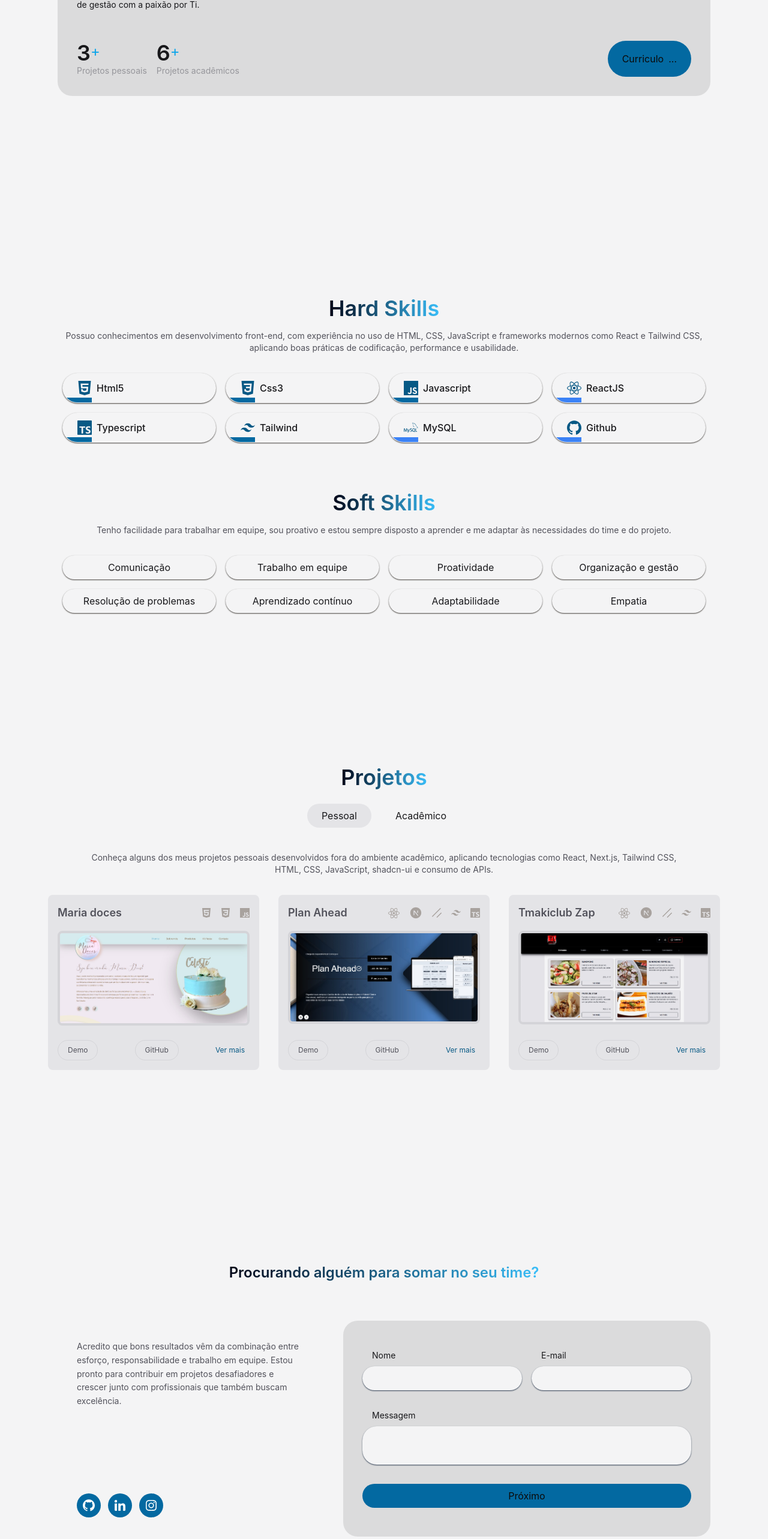
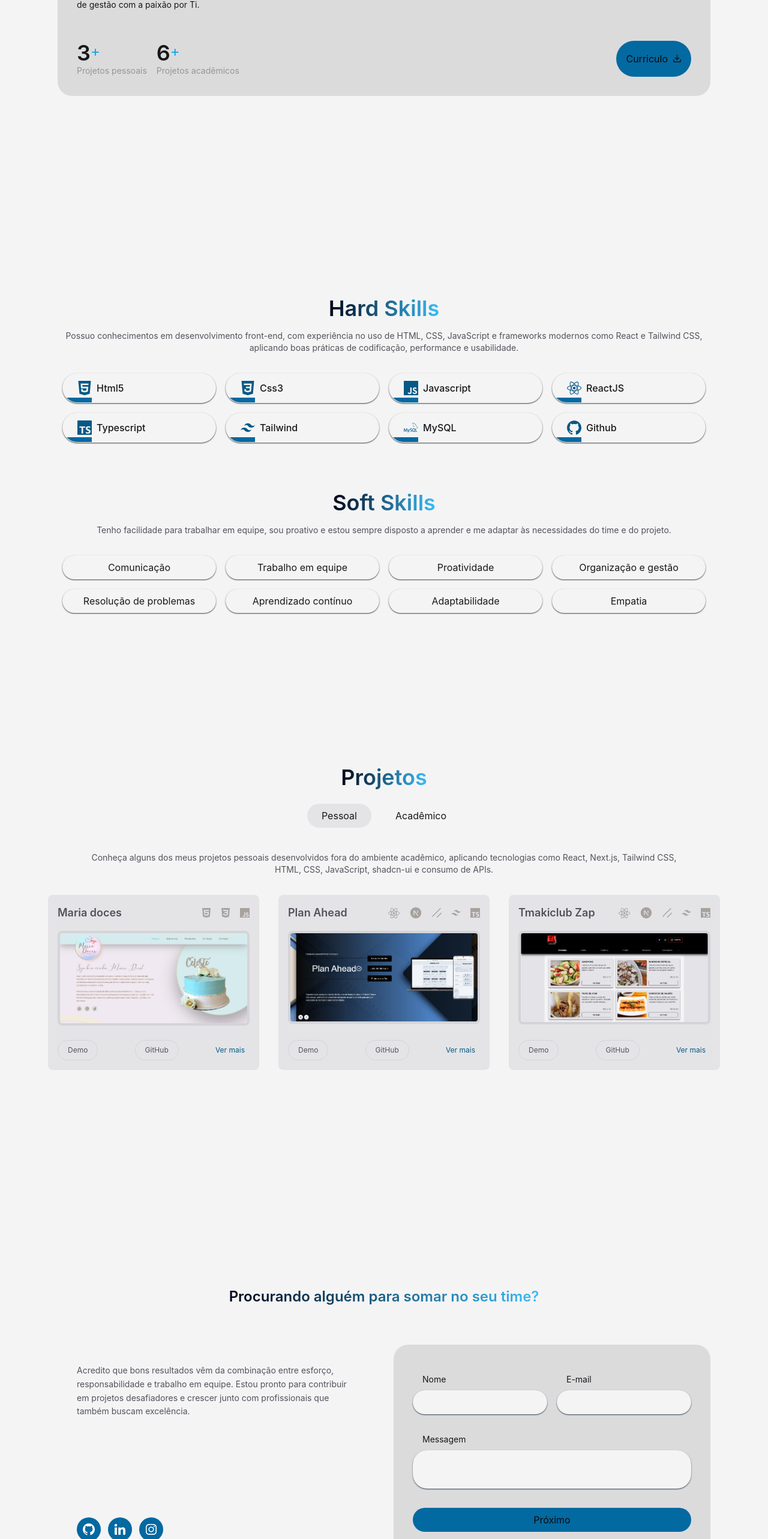
Before and after one commit to walacer72/portfolio-walace, a Next.js app: page / in a window 1280 px wide. Shown: the part 1258-3824 px from the top of the page at 60% size. Built offline with nearby package versions, Linux system fonts and the light colour scheme.

Commit message:
api para recebimento email na ara contact e button pra baixar cv pra recrutador

```diff
--- a/src/components/Contact.tsx
+++ b/src/components/Contact.tsx
@@ -1,31 +1,36 @@
 'use client'
 
-import React from 'react'
+import React, { useState } from 'react'
 import { useForm } from "react-hook-form"
 import { z } from "zod"
 import { zodResolver } from "@hookform/resolvers/zod"
-import {Icons } from "@/components/icons"
+import { Icons } from "@/components/icons"
 
 const Contact = () => {
+
+  const [formShow, setFormShow] = useState(false);
 
   const formSchema = z.object({
     name: z.string().min(2, "Preencha o nome corretamente"),
     textArea: z.string().min(8, "Preencha a mensagem"),
-    email: z.email({message: 'E-mail invalido'}),
+    email: z.email({ message: 'E-mail invalido' }),
   })
 
-  const { register, handleSubmit, formState: { errors } } = useForm<z.infer<typeof formSchema>>({
+  const { register, handleSubmit, reset, formState: { errors } } = useForm<z.infer<typeof formSchema>>({
     resolver: zodResolver(formSchema),
   })
 
   const onSubmit = (values: z.infer<typeof formSchema>) => {
-    console.log("Dados enviados:", values);
+    if (values.name && values.email && values.textArea !== '') {
+      setFormShow(true);
+      reset();
+    }
 
   }
 
   return (
-    <section id='Contact' className='min-h-[calc(100vh-44px)] md:min-h-screen lg:min-h-screen w-full flex justify-center items-center'>
-      <div className="w-full h-full max-w-6xl flex flex-col justify-center items-center p-4">
+    <section id='Contact' className='min-h-[calc(100vh-44px)] md:min-h-screen lg:min-h-screen mt-10 w-full flex justify-center items-center'>
+      <div className="w-full h-full max-w-6xl flex flex-col justify-center items-center p-4 mx-4">
         <h1 className='bg-gradient-to-r from-slate-950 to-sky-400 dark:from-sky-800 dark:to-sky-50 bg-clip-text text-lg text-center md:text-2xl font-semibold text-transparent'>Procurando alguém para somar no seu time?</h1>
 
         <div className="w-full md:mt-12 gap-8 flex flex-col md:flex-row justify-between md:p-4">
@@ -33,8 +38,12 @@ const Contact = () => {
             <h3 className='text-sm md:text-md text-primary-foreground text-center md:text-start md:leading-relaxed mb-8 md:mb-0'>Acredito que bons resultados vêm da combinação entre esforço, responsabilidade e trabalho em equipe. Estou pronto para contribuir em projetos desafiadores e crescer junto com profissionais que também buscam excelência.</h3>
             <Icons />
           </div>
-          <div className="bg-[rgba(0,0,0,0.1)] dark:bg-[rgba(0,0,0,0.9)] rounded-3xl flex justify-center items-center p-8 md:px-8 md:py-12 ">
-            <form onSubmit={handleSubmit(onSubmit)} className="w-full flex flex-col gap-2 font-roboto100">
+          <div className="bg-[rgba(0,0,0,0.1)] dark:bg-[rgba(0,0,0,0.9)] rounded-3xl flex flex-1 justify-center items-center py-8 px-4 md:px-8 md:py-12 ">
+            <form
+              action="https://formsubmit.co/walacer72@gmail.com"
+              method="POST"
+              onSubmit={handleSubmit(onSubmit)} className="w-full flex flex-col gap-2 font-roboto100">
+
               <div className="w-full flex flex-row gap-4">
                 <label className='w-full flex flex-col gap-2'>
                   <p className='text-sm text-primary pl-4'>Nome</p>
@@ -59,9 +68,17 @@ const Contact = () => {
                   {errors.textArea?.message && <p className="text-sky-400 text-sm">{errors.textArea.message}</p>}
                 </div>
               </label>
+
               <button type="submit"
-              className='bg-sky-700 rounded-full transition-all ease-in py-2 px-6 hover:-translate-y-2'
-              >Próximo</button>
+                className='bg-sky-700 rounded-full transition-all ease-in py-2 px-6 hover:-translate-y-2'
+              >Próximo
+              </button>
+
+              {formShow && <div className="flex text-sm mt-4 text-center"> 🚀 Sua mensagem chegou até mim, Estou ansioso para conversarmos melhor... Obrigado pela oportunidade!</div>}
+
+              <input type="hidden" name="_captcha" value="false" />
+              <input type="hidden" name="_next" value="https://portfolio-walace.vercel.app/#Contact" />
+
             </form>
           </div>
         </div>
--- a/src/components/Skills.jsx
+++ b/src/components/Skills.jsx
@@ -40,11 +40,11 @@ const Skills = () => {
                 }
 
                 {item.pct === 70 &&
-                  <span className={`absolute bottom-0 left-0 h-[8px] w-12 bg-blue-500 transition-all duration-300 group-hover:w-4/6 z-0`} />
+                  <span className={`absolute bottom-0 left-0 h-[8px] w-12 bg-sky-700 transition-all duration-300 group-hover:w-4/6 z-0`} />
                 }
 
                 {item.pct === 50 &&
-                  <span className={`absolute bottom-0 left-0 h-[8px] w-12 bg-blue-500 transition-all  duration-300 group-hover:w-3/6 z-0`} />
+                  <span className={`absolute bottom-0 left-0 h-[8px] w-12 bg-sky-700 transition-all  duration-300 group-hover:w-3/6 z-0`} />
                 }
 
               </li>
--- a/src/components/about.tsx
+++ b/src/components/about.tsx
@@ -1,10 +1,12 @@
 import { Habilidades } from "@/data";
+import { Download } from "lucide-react";
 
 export const Aboult = () => {
 
 
     return (
         <div id='About' className="min-h-[calc(100vh-44px)] md:min-h-screen lg:min-h-screen w-screen flex justify-center items-center">
+
             <div className="flex flex-col gap-4 md:gap-8 justify-center items-center w-full max-w-6xl p-4 md:p-8 mx-4">
                 <h1 className="bg-gradient-to-r from-slate-950 to-sky-400 dark:from-sky-800 dark:to-sky-50 bg-clip-text text-4xl font-semibold text-transparent">Sobre mim</h1>
                 <div className="flex flex-col md:gap-8 p-4 md:p-8 bg-[rgba(0,0,0,0.1)] dark:bg-[rgba(0,0,0,0.5)] rounded-3xl">
@@ -34,7 +36,14 @@ export const Aboult = () => {
                                 <p className="text-sm text-primary-foreground opacity-50">Projetos acadêmicos</p>
                             </div>
                         </div>
-                        <button className="bg-sky-700 rounded-full flex items-center gap-2 transition-all ease-in px-6 hover:-translate-y-2">Curriculo <span>...</span></button>
+                        <button className="bg-sky-700 rounded-full flex items-center gap-2 transition-all ease-in px-4 hover:-translate-y-2">
+                            <a
+                            download
+                            href="/WALACE_DEOLIVEIRA_currículo.pdf">
+                                Curriculo
+                            </a>
+                            <Download size={15} />
+                        </button>
                     </div>
                 </div>
             </div>
```
Also changed, not shown: 1 other file (tests, documents, lock files or other folders).
